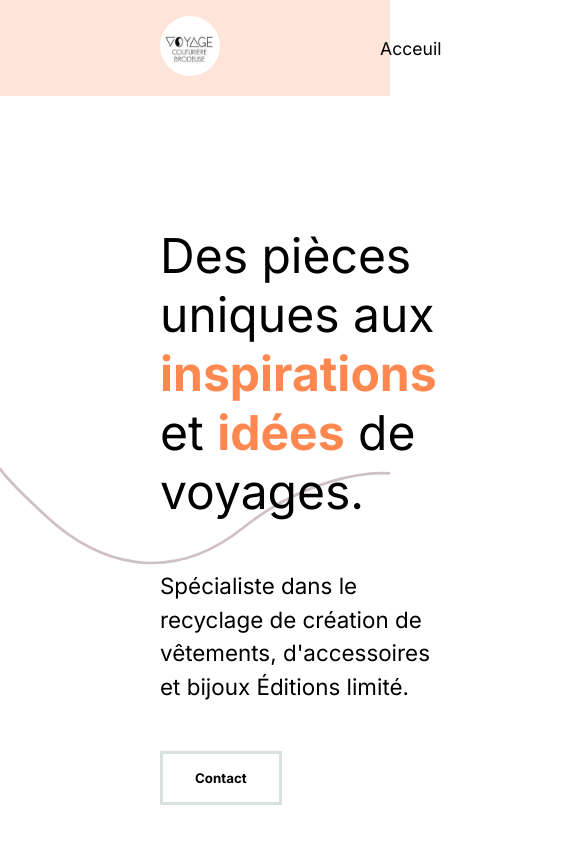
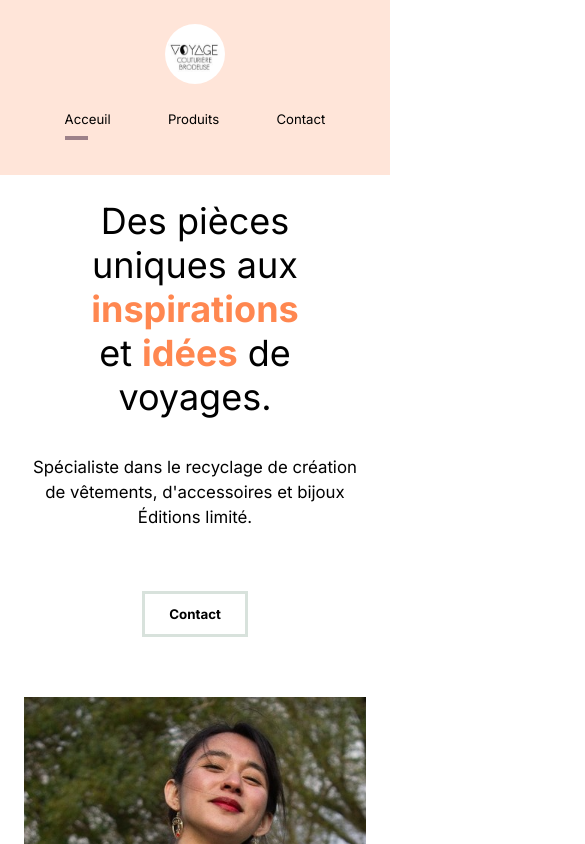
Before and after one commit to tach21/VoyagePorfolio, a React (Create React App) app: page / in a window 390 px wide. Shown: the top 844 px of the page, 585 px wide, since content can reach past the window. Built offline with nearby package versions, Linux system fonts and the light colour scheme.

Commit message:
mobile friendly

```diff
--- a/src/components/Contactlinks.jsx
+++ b/src/components/Contactlinks.jsx
@@ -8,13 +8,13 @@
 
 const Contactlinks = () => {
   return (
-    <div>
+    <ContactStyle>
       <Title>
         <Hide>
           <motion.h2 variants={titleAnimation}>Get in touch.</motion.h2>
         </Hide>
       </Title>
-
+      <>
         <div className="icon">
           <Hide>
             <Social variants={titleAnimation}>
@@ -29,7 +29,9 @@
           <Hide>
             <Social variants={titleAnimation}>
               <img src={instalogo} alt="instagram logo" />
-            <a href="https://www.instagram.com/voyage.couturiere/">instagram</a>
+              <a href="https://www.instagram.com/voyage.couturiere/">
+                instagram
+              </a>
             </Social>
           </Hide>
         </div>
@@ -41,7 +43,8 @@
             </Social>
           </Hide>
         </div>
-    </div>
+      </>
+    </ContactStyle>
   );
 };
 
--- a/src/components/GlobalStyle.jsx
+++ b/src/components/GlobalStyle.jsx
@@ -5,6 +5,13 @@
     margin: 0;
     padding: 0;
     box-sizing: border-box;
+}
+
+html{
+    @media (max-width: 1700px){
+        font-size: 75%;
+    }
+
 }
 
 body{
--- a/src/components/Nav.jsx
+++ b/src/components/Nav.jsx
@@ -2,8 +2,11 @@
 import styled from "styled-components";
 import logo from "../img/Logo.jpg";
 import { Link } from "react-router-dom";
+import { motion } from "framer-motion";
+import { useLocation } from "react-router-dom";
 
 const Nav = () => {
+  const { pathname } = useLocation();
   return (
     <StyledNav>
       <Logo>
@@ -12,12 +15,27 @@
       <ul>
         <li>
           <Link to="/">Acceuil</Link>
+          <Line
+            transition={{ duration: 0.75 }}
+            initial={{ width: "0%" }}
+            animate={{ width: pathname === "/" ? "50%" : "0%" }}
+          />
         </li>
         <li>
           <Link to="/products">Produits</Link>
+          <Line
+            transition={{ duration: 0.75 }}
+            initial={{ width: "0%" }}
+            animate={{ width: pathname === "/products" ? "50%" : "0%" }}
+          />
         </li>
         <li>
           <Link to="/contact">Contact</Link>
+          <Line
+            transition={{ duration: 0.75 }}
+            initial={{ width: "0%" }}
+            animate={{ width: pathname === "/contact" ? "50%" : "0%" }}
+          />
         </li>
       </ul>
     </StyledNav>
@@ -47,6 +65,22 @@
     padding-left: 10rem;
     position: relative;
   }
+  @media (max-width: 1300px) {
+    flex-direction: column;
+    padding: 2rem 1rem;
+    #logo {
+      display: inline-block;
+      margin: 1rem;
+    }
+    ul {
+      padding: 2rem;
+      justify-content: space-around;
+      width: 100%;
+      li {
+        padding: 0;
+      }
+    }
+  }
 `;
 
 const Logo = styled.div`
@@ -58,4 +92,15 @@
   }
 `;
 
+const Line = styled(motion.div)`
+  height: 0.3rem;
+  background: #9d8189;
+  width: 0;
+  position: absolute;
+  bottom: -80%;
+  left: 60%;
+  @media (max-width: 1300px) {
+    left: 0%;
+  }
+`;
 export default Nav;
--- a/src/components/ServicesSection.jsx
+++ b/src/components/ServicesSection.jsx
@@ -61,6 +61,9 @@
 const Cards = styled.div`
   display: flex;
   flex-wrap: wrap;
+  @media (max-width: 1300px) {
+    justify-content: center;
+  }
 `;
 
 const Card = styled.div`
--- a/src/style.jsx
+++ b/src/style.jsx
@@ -7,6 +7,11 @@
   justify-content: space-between;
   padding: 5rem 10rem;
   color: #000;
+  @media (max-width: 1300px) {
+    display: block;
+    padding: 2rem 2rem;
+    text-align: center;
+  }
 `;
 
 export const Description = styled.div`
@@ -15,6 +20,12 @@
   z-index: 2;
   h2 {
     font-weight: lighter;
+  }
+  @media (max-width: 1300px) {
+    padding: 0;
+    button {
+      margin: 2rem 0rem 5rem 0rem;
+    }
   }
 `;
 
```
Lines whose indentation alone changed are shown as unchanged.
